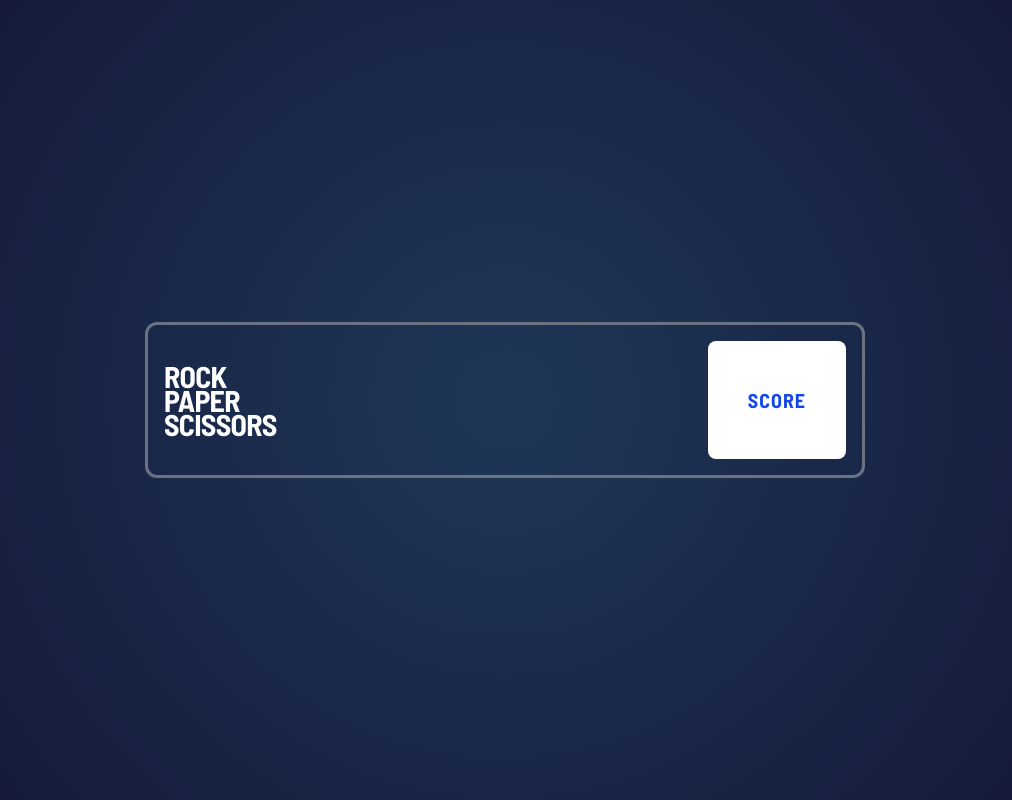
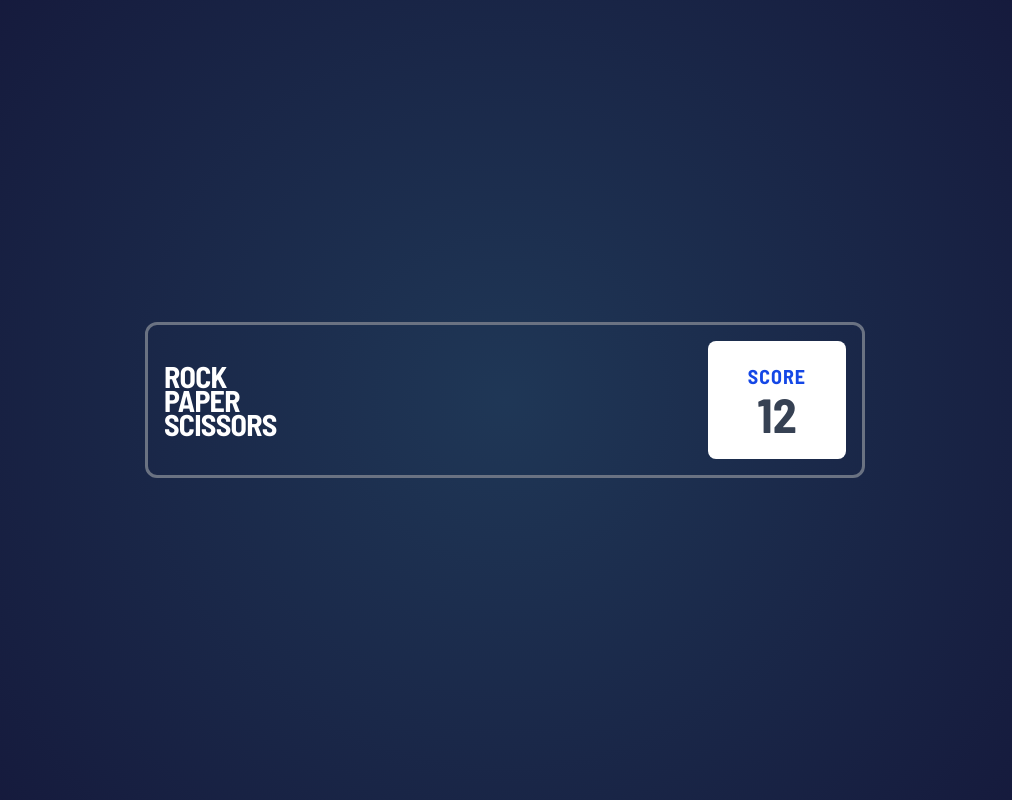
Before and after one commit to CodingWithLaiba/RPS-Game, a React (Vite) app: page / in a window 1280 px wide. Shown: the whole page, without its empty margins (135-1147 px from the left). Built offline with nearby package versions, Linux system fonts and the light colour scheme.

Commit message:
edit App.jsx

```diff
--- a/src/App.jsx
+++ b/src/App.jsx
@@ -1,14 +1,14 @@
 // import { useState } from 'react'
-import ScoreBoard from './components/ScoreBoard'
+import ScoreBoard from "./components/ScoreBoard";
 
 function App() {
-
-
   return (
     <>
-    <ScoreBoard />
+      <div className="">
+        <ScoreBoard score={12} />
+      </div>
     </>
-  )
+  );
 }
 
-export default App
+export default App;
```
